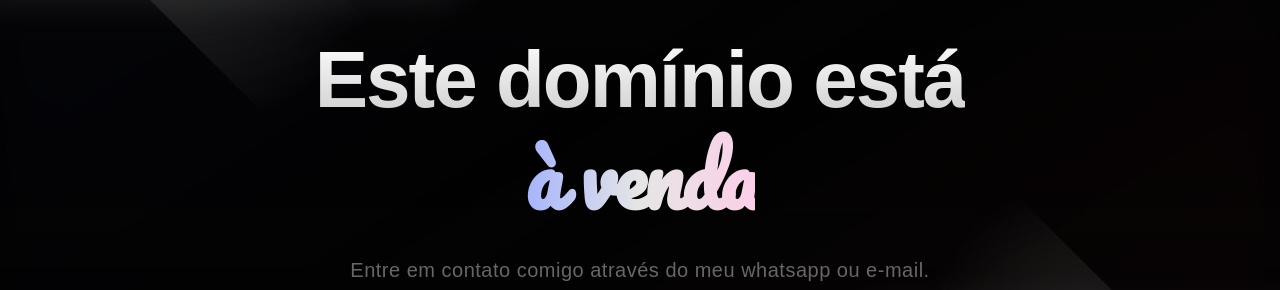
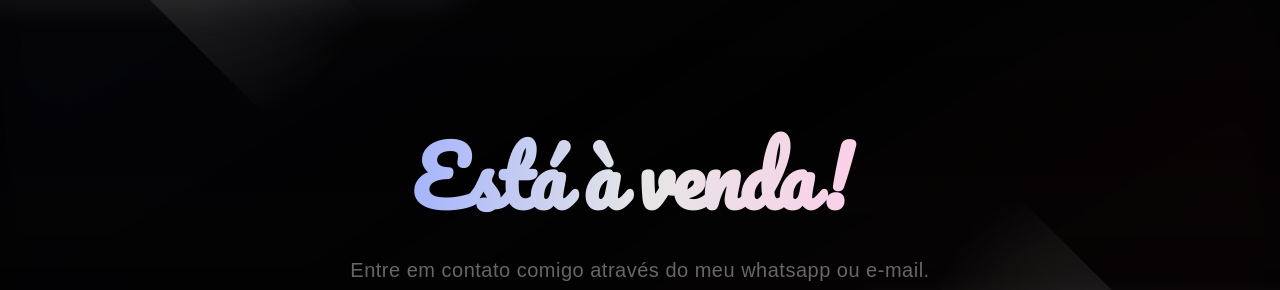
Before and after one commit to curtinaz/domain-for-sale, a plain HTML site: page index.html in a window 1280 px wide. Shown: the part 267-557 px from the top of the page. Drawn offline with Linux system fonts and the light colour scheme.

Commit message:
Changes into texting

```diff
--- a/index.html
+++ b/index.html
@@ -211,9 +211,9 @@
                 <span>Curtinaz</span>
             </div>
             <h1>
-                <span class="title-1">Este domínio está</span>
+                <span class="title-1" id="domainTitle">Este domínio está</span>
                 <br>
-                <span class="title-2">à venda</span>
+                <span class="title-2">Está à venda!&nbsp</span>
             </h1>
             <p>Entre em contato comigo através do meu whatsapp ou e-mail.</p>
             <div class="buttons">
@@ -284,6 +284,7 @@
             const domainUrl = urlParams.get('domainUrl');
 
             document.querySelector("#websiteUrl").href += domainUrl;
+            document.querySelector("#domainTitle").innerText = domainUrl;
         });
     </script>
 </body>
```
